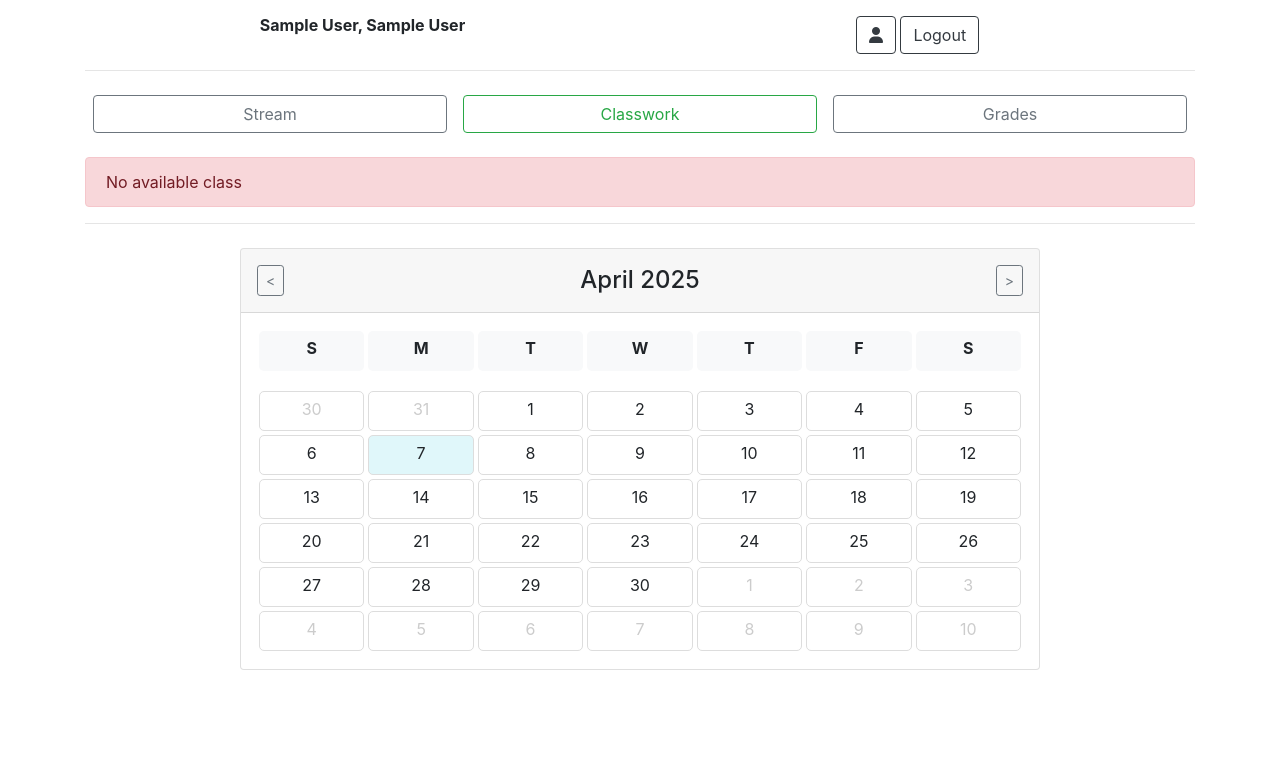
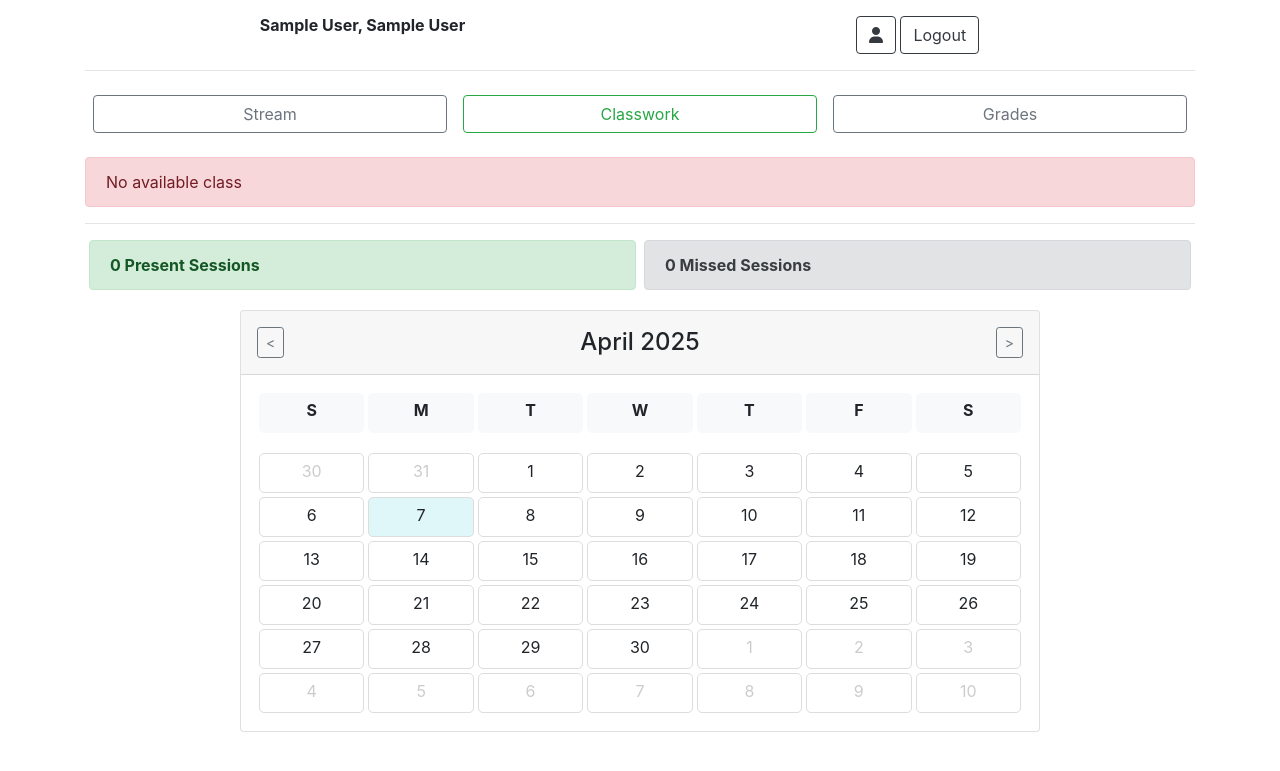
Before and after one commit to cjsysdev/gradinsystem, a CodeIgniter app: page /database/attendance in a window 1280 px wide. Shown: the top 771 px of the page. Run offline with CodeIgniter, Linux system fonts and the light colour scheme; the visitor is signed in with stand-in values (Sample User, id 1); tables that the repository leaves empty or names only in its code hold one stand-in row (values such as "Sample post").

Commit message:
fixed attendance calculation

```diff
--- a/application/config/routes.php
+++ b/application/config/routes.php
@@ -78,6 +78,7 @@ $route['submit_classwork'] = 'ClassworkController/submit_classwork';
 $route['student_submission/(:num)'] = 'ClassworkController/student_submission/$1';
 $route['start_class'] = 'ClassworkController/start_class';
 $route['add_score'] = 'ClassworkController/add_score';
+$route['add_rand_score/(:num)/(:num)/(:num)'] = 'ClassworkController/add_rand_score/$1/$2/$3';
 
 // Assessment Routes
 $route['assessment/(:num)'] = 'AssessmentController/assessment_view_code/$1';
--- a/application/controllers/AdminController.php
+++ b/application/controllers/AdminController.php
@@ -48,7 +48,8 @@ class AdminController extends CI_Controller
     public function all_submissions($assessment_id = null)
     {
         // Fetch all assessments for the dropdown
-        $data['assessments'] = $this->assessments->as_array()->get_all();
+        $data['assessments'] = $this->assessments->order_by('created_at', 'DESC')->order_by('iotype_id', 'DESC')
+            ->with_class_schedule()->as_array()->get_all();
 
         // Fetch submissions for the selected assessment
         if ($assessment_id) {
--- a/application/controllers/AttendanceController.php
+++ b/application/controllers/AttendanceController.php
@@ -18,6 +18,7 @@ class AttendanceController extends CI_Controller
 
         $day = date('D');
         $date = date('Y-m-d');
+        $start_date = '2025-04-01'; // Example start date
 
         $class = $this->class_schedule->class_today($day);
         $student_id = $this->session->student_id;
@@ -38,15 +39,6 @@ class AttendanceController extends CI_Controller
             )
         ) {
             $this->session->set_flashdata('error', 'No available class');
-            // Check for absences
-            $start_date = '2025-04-01'; // Example start date
-            $end_date = $date; // Current date
-            $absences = $this->attendance->checkStudentAbsences(
-                $student_id,
-                $account->section,
-                $start_date,
-                $end_date
-            );
         } else {
             $this->handleStudentAttendance($class, $student_id, $date);
         }
@@ -55,11 +47,24 @@ class AttendanceController extends CI_Controller
             $student_id
         );
 
+        $absences = $this->attendance->checkStudentAbsences(
+            $student_id,
+            $account->section,
+            $start_date,
+            $date
+        );
+
         $data = [
             'class' => $class,
             'record' => $attendance_record,
             'events' => json_encode($attendance_record),
             'absences' => $absences,
+            'present' => $this->attendance->get_present_days(
+                $student_id,
+                $account->section,
+                $start_date,
+                $date
+            ),
         ];
 
         $this->load->view('attendance_view', $data);
--- a/application/models/attendance.php
+++ b/application/models/attendance.php
@@ -110,6 +110,21 @@ class attendance extends MY_Model
         return $result ? $result->present_days : 0;
     }
 
+    public function get_present_days($student_id, $section, $start_date, $end_date)
+    {
+        $query = $this->db->query(
+            "
+            SELECT COUNT(*) as present_days
+            FROM attendance a
+            JOIN class_schedule cs ON a.schedule_id = cs.schedule_id
+            WHERE cs.section = ? AND student_id = ? AND status = 'present' AND DATE(a.date) BETWEEN ? AND ?
+        ",
+            [$section, $student_id, $start_date, $end_date]
+        );
+
+        return $query->row()->present_days ?? 0;
+    }
+
     public function checkStudentAbsences(
         $student_id,
         $section,
@@ -120,13 +135,13 @@ class attendance extends MY_Model
         $query = $this->db->query(
             "
             SELECT COUNT(*) as present_days
-            FROM attendance
-            WHERE student_id = ? AND status = 'present' AND date BETWEEN ? AND ?
+            FROM attendance a
+            WHERE student_id = ? AND status = 'present' AND date(a.date) BETWEEN ? AND ?
         ",
             [$student_id, $start_date, $end_date]
         );
 
-        $student_present_days = $query->row()->present_days ?? 0;
+        $student_present_days = $query->row()->present_days;
 
         // Get the maximum attendance days for the section
         $max_present_days = $this->getMaxAttendanceDays(
@@ -136,7 +151,7 @@ class attendance extends MY_Model
         );
 
         // Calculate absences
-        $absent_days = $max_present_days - $student_present_days;
+        $absent_days = (int)$max_present_days - (int)$student_present_days;
 
         // Check if the student has been absent for 6 or more days
         if ($absent_days >= 6) {
--- a/application/views/attendance_view.php
+++ b/application/views/attendance_view.php
@@ -82,14 +82,10 @@
         <?php endif; ?>
         <?php if ($class): ?>
             <div class="card-body p-1 text-center">
-                <h5><span class="badge badge-secondary mb-1"><?= $class[
-    'class_code'
-],
+                <h5><span class="badge badge-secondary mb-1"><?= $class['class_code'],
                                                                 ' ',
                                                                 $class['type'] ?? null ?></span></h5>
-                <h6 class="card-subtitle text-body-secondary"><?= $class[
-    'class_name'
-],
+                <h6 class="card-subtitle text-body-secondary"><?= $class['class_name'],
                                                                 ' ',
                                                                 $class['type'] ?></h6>
                 <p class="card-text m-0"><?= $class['section'],
@@ -108,7 +104,17 @@
             </div>
         <?php endif; ?>
         <hr>
-        <div class="container mt-4 mb-5 p-0">
+
+        <div class="row m-1">
+            <div class="col alert alert-success mr-2">
+                <strong><?= $present ?> Present Sessions</strong>
+            </div>
+            <div class="col alert alert-secondary">
+                <strong><?= $absences ?> Missed Sessions</strong>
+            </div>
+        </div>
+
+        <div class="container mt-1 mb-5 p-0">
             <div id="calendar"></div>
         </div>
     </div>
--- a/application/views/classwork.php
+++ b/application/views/classwork.php
@@ -34,7 +34,7 @@
         <!-- Assessments and Submitted Cards -->
         <div id="cards-container">
           <?php foreach ($assessments as $row) : ?>
-            <div class="card mb-4 shadow-sm assessment-card">
+            <div class="card mb-4 assessment-card">
               <div class="card-header">
                 <div class="d-flex justify-content-between align-items-center">
                   <h4 class="card-title mb-1"><?= $row['title'] ?></h4>
@@ -54,7 +54,7 @@
           <?php endforeach; ?>
 
           <?php foreach ($submitted as $row) : ?>
-            <div class="card mb-4 shadow-sm submitted-card">
+            <div class="card mb-4 submitted-card">
               <div class="card-header">
                 <div class="d-flex justify-content-between align-items-center">
                   <h4 class="card-title mb-1"><?= $row['title'] ?></h4>
```
Also changed, not shown: application/controllers/ClassworkController.php (+4 -7 lines), application/views/admin/all_submission.php (+7 -4 lines), application/views/assessment_view_code.php (+1 -19 lines), application/views/home.php (+20 -8 lines). Lines whose indentation alone changed are shown as unchanged.
